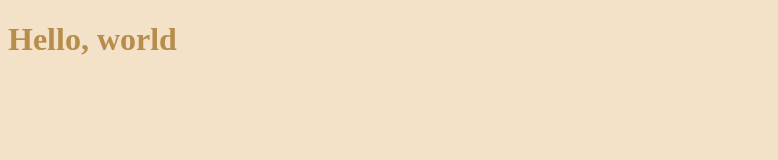
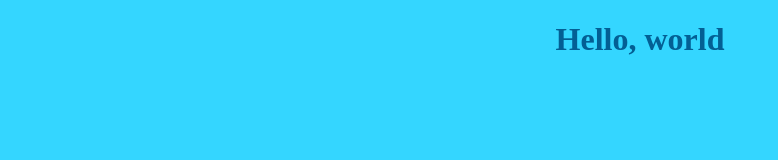
Before and after one commit to RJ-Fynydd/reactjs-boilerplate, a React app: page / in a window 1280 px wide. Shown: the whole page, without its empty margins (0-778 px from the left). Built offline with nearby package versions, Linux system fonts and the light colour scheme.

Commit message:
no message

```diff
--- a/src/styles/_colors.scss
+++ b/src/styles/_colors.scss
@@ -1,2 +1,2 @@
-$themeColor-Light: #f3e2c7;
-$themeColor-Dark: #b68d4c;
+$themeColor-Light: #00ccffcb;
+$themeColor-Dark: #035f94;
--- a/src/styles/app.scss
+++ b/src/styles/app.scss
@@ -7,5 +7,6 @@ body {
     background-color: $themeColor-Light;
     h1, h2 {
         color: $themeColor-Dark;
+        text-align: center;
     }
 }
```
